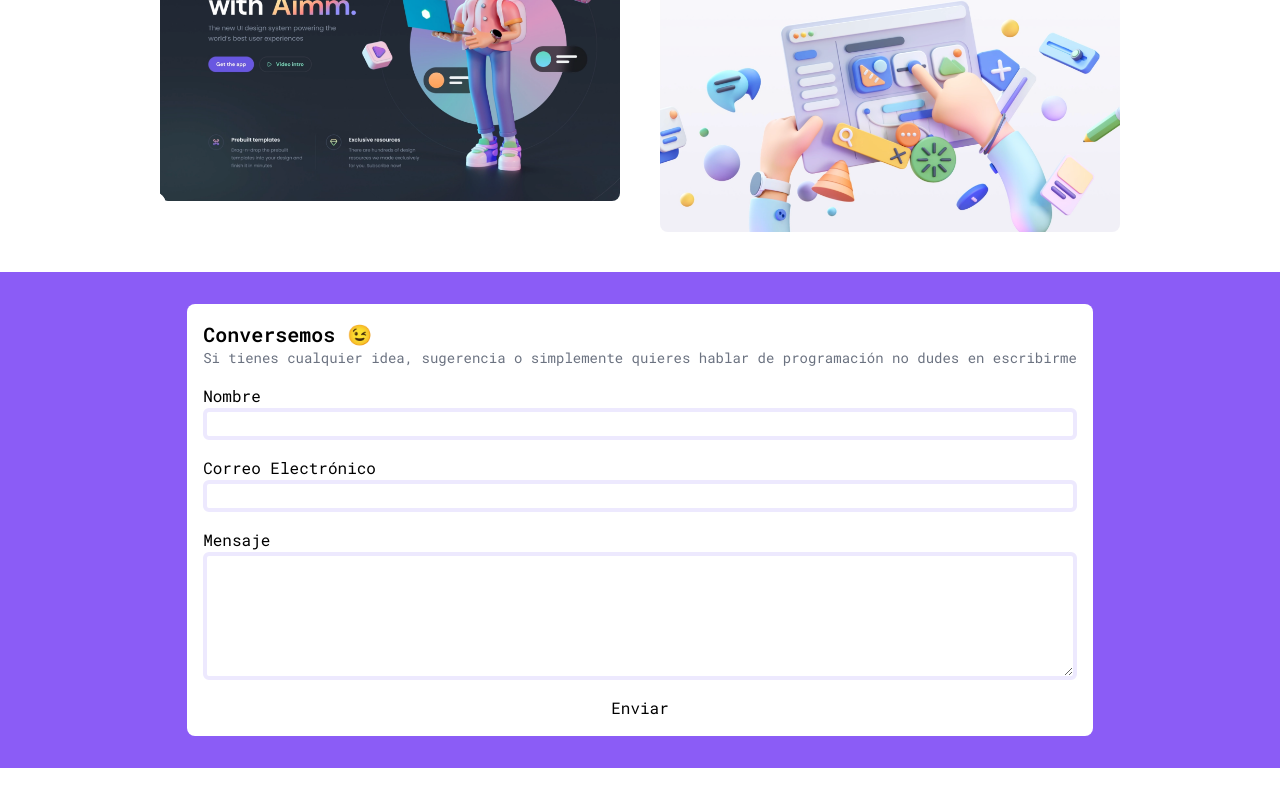
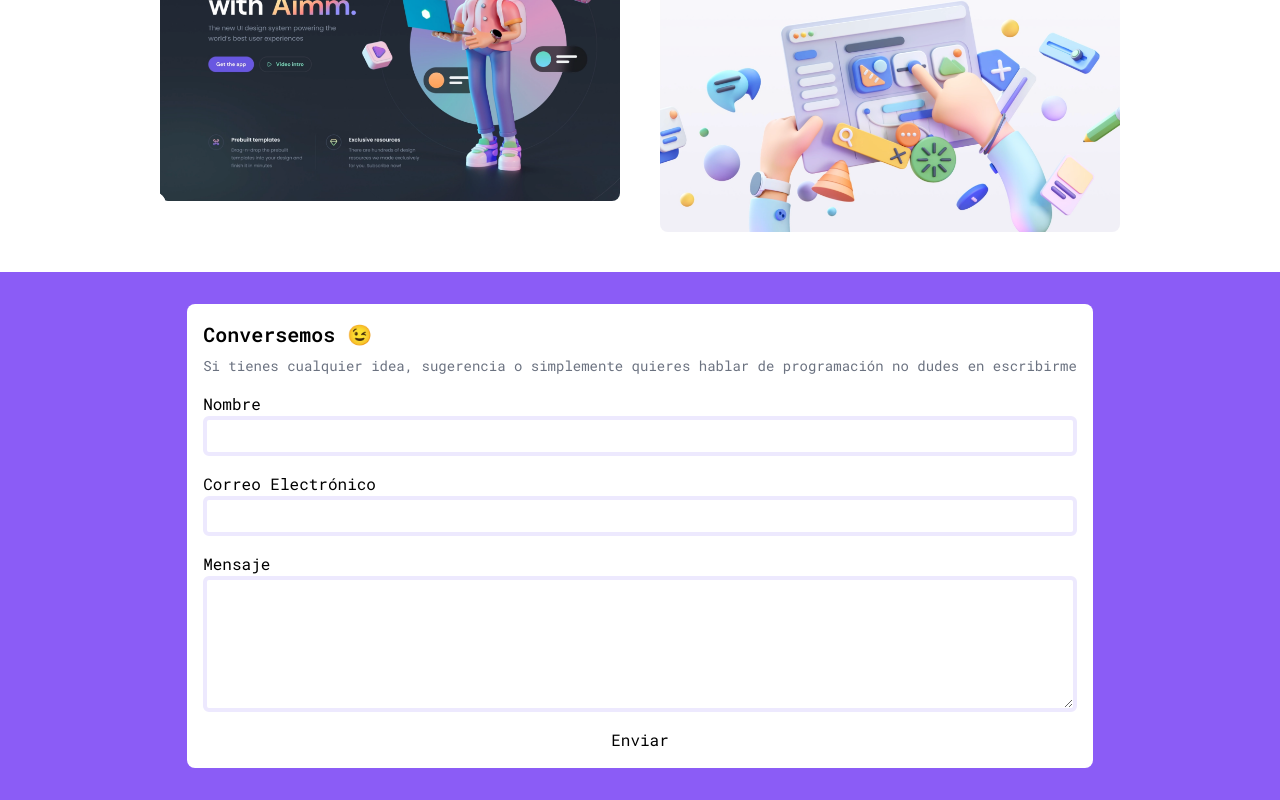
Before and after one commit to MarioGuTe/portafolio-next13, a Next.js app: page / in a window 1280 px wide. Shown: the part 3322-4122 px from the top of the page. Before the commit the page ends 4090 px from the top, so only its background shows below. Built offline with nearby package versions, Linux system fonts and the light colour scheme.

Commit message:
add padding to inputs

```diff
--- a/app/components/ContactForm.jsx
+++ b/app/components/ContactForm.jsx
@@ -9,7 +9,7 @@ const ContactForm = () => {
       >
         <div>
           <h2 className=" text-xl font-semibold">Conversemos 😉</h2>
-          <p className=" text-sm text-gray-500">
+          <p className=" text-sm text-gray-500 mt-2">
             Si tienes cualquier idea, sugerencia o simplemente quieres hablar de
             programación no dudes en escribirme
           </p>
@@ -18,14 +18,14 @@ const ContactForm = () => {
           <label htmlFor="name">Nombre</label>
           <input
             type="text"
-            className=" border-solid border-4 border-violet-100 rounded-md focus:border-solid focus:border-4 focus:border-violet-300 outline-none"
+            className=" p-1 border-solid border-4 border-violet-100 rounded-md focus:border-solid focus:border-4 focus:border-violet-300 outline-none"
           />
         </div>
         <div className=" flex flex-col">
           <label htmlFor="name">Correo Electrónico</label>
           <input
             type="text"
-            className=" border-solid border-4 border-violet-100 rounded-md focus:border-solid focus:border-4 focus:border-violet-300 outline-none"
+            className=" p-1 border-solid border-4 border-violet-100 rounded-md focus:border-solid focus:border-4 focus:border-violet-300 outline-none"
           />
         </div>
         <div className=" flex flex-col">
@@ -35,7 +35,7 @@ const ContactForm = () => {
             id=""
             cols="15"
             rows="5"
-            className=" border-solid border-4 border-violet-100 rounded-md focus:border-solid focus:border-4 focus:border-violet-300 outline-none"
+            className=" p-1 border-solid border-4 border-violet-100 rounded-md focus:border-solid focus:border-4 focus:border-violet-300 outline-none"
           ></textarea>
         </div>
         <button>Enviar</button>
```
